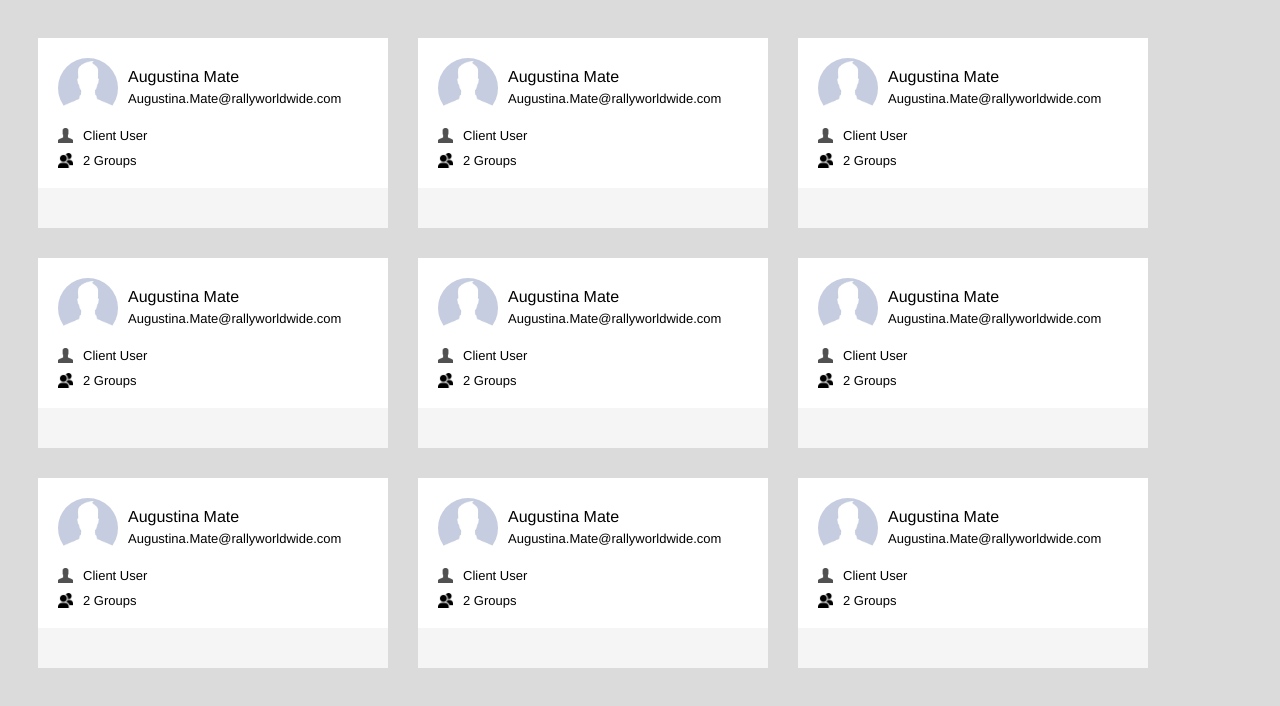
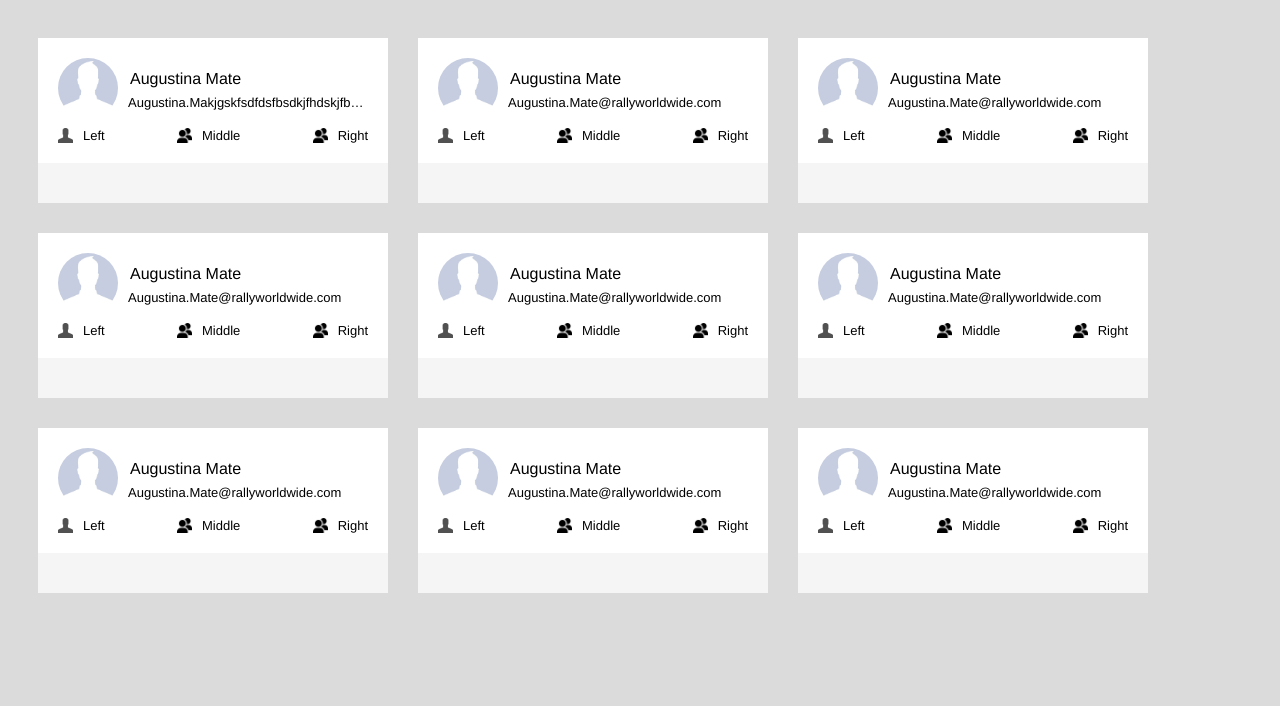
Before and after one commit to agupta93/layout, a plain HTML site: page index.html in a window 1280 px wide. Drawn offline with Linux system fonts and the light colour scheme.

Commit message:
hover, email, align

```diff
--- a/css/style.css
+++ b/css/style.css
@@ -33,9 +33,13 @@ body{
 
 .otherCardInfo{
 	clear: left;
+	display: flex;
+	justify-content: space-between;
+
 }
 
 .otherInfo{
+	display: inline-block;
 	margin-top: 10px;
 	font-family: "Helvetica Neue";
 	overflow: auto;
@@ -54,12 +58,20 @@ body{
 }
 
 .personalName{
+	border: 2px solid white;
+}
 
+.personalName:hover{
+	border-color: black;
 }
 
 .personalEmail{
 	font-size: 13px;
 	margin-top: 5px;
+	max-width: 240px;
+	overflow: hidden;
+	white-space: nowrap;									/* Need to ask this */
+	text-overflow: ellipsis;
 }
 
 .shade{
--- a/index.html
+++ b/index.html
@@ -11,20 +11,26 @@
 					<img src="assets/profile-placeholder.jpg" class="profile-img">
 					<div class="personal">
 						<div class="personalName">Augustina Mate</div>
-						<div class="personalEmail">Augustina.Mate@rallyworldwide.com</div>
+						<div class="personalEmail">Augustina.Makjgskfsdfdsfbsdkjfhdskjfbdsjkfbsdkjfhsdhte@rallyworldwide.com</div>
 					</div>
 				</div>
 				<div class="otherCardInfo">
 					<div class="otherInfo">
 						<img src="assets/user-glyph.png" class="otherCardInfoImg">
 						<div class="otherCardInfoText">
-							Client User
+							Left
 						</div>
 					</div>
 					<div class="otherInfo">
 						<img src="assets/groupuser-glyph.png" class="otherCardInfoImg">
 						<div class="otherCardInfoText">
-							2 Groups
+							Middle
+						</div>
+					</div>
+					<div class="otherInfo">
+						<img src="assets/groupuser-glyph.png" class="otherCardInfoImg">
+						<div class="otherCardInfoText">
+							Right
 						</div>
 					</div>
 				</div>
@@ -32,7 +38,6 @@
 			<div class="shade">
 			</div>
 		</div>
-
 		<div class="finalCard">
 			<div class="card">
 				<div class="personalCardInfo">
@@ -46,13 +51,19 @@
 					<div class="otherInfo">
 						<img src="assets/user-glyph.png" class="otherCardInfoImg">
 						<div class="otherCardInfoText">
-							Client User
+							Left
 						</div>
 					</div>
 					<div class="otherInfo">
 						<img src="assets/groupuser-glyph.png" class="otherCardInfoImg">
 						<div class="otherCardInfoText">
-							2 Groups
+							Middle
+						</div>
+					</div>
+					<div class="otherInfo">
+						<img src="assets/groupuser-glyph.png" class="otherCardInfoImg">
+						<div class="otherCardInfoText">
+							Right
 						</div>
 					</div>
 				</div>
@@ -60,7 +71,6 @@
 			<div class="shade">
 			</div>
 		</div>
-
 		<div class="finalCard">
 			<div class="card">
 				<div class="personalCardInfo">
@@ -74,13 +84,19 @@
 					<div class="otherInfo">
 						<img src="assets/user-glyph.png" class="otherCardInfoImg">
 						<div class="otherCardInfoText">
-							Client User
+							Left
 						</div>
 					</div>
 					<div class="otherInfo">
 						<img src="assets/groupuser-glyph.png" class="otherCardInfoImg">
 						<div class="otherCardInfoText">
-							2 Groups
+							Middle
+						</div>
+					</div>
+					<div class="otherInfo">
+						<img src="assets/groupuser-glyph.png" class="otherCardInfoImg">
+						<div class="otherCardInfoText">
+							Right
 						</div>
 					</div>
 				</div>
@@ -88,7 +104,6 @@
 			<div class="shade">
 			</div>
 		</div>
-
 		<div class="finalCard">
 			<div class="card">
 				<div class="personalCardInfo">
@@ -102,13 +117,19 @@
 					<div class="otherInfo">
 						<img src="assets/user-glyph.png" class="otherCardInfoImg">
 						<div class="otherCardInfoText">
-							Client User
+							Left
 						</div>
 					</div>
 					<div class="otherInfo">
 						<img src="assets/groupuser-glyph.png" class="otherCardInfoImg">
 						<div class="otherCardInfoText">
-							2 Groups
+							Middle
+						</div>
+					</div>
+					<div class="otherInfo">
+						<img src="assets/groupuser-glyph.png" class="otherCardInfoImg">
+						<div class="otherCardInfoText">
+							Right
 						</div>
 					</div>
 				</div>
@@ -116,7 +137,6 @@
 			<div class="shade">
 			</div>
 		</div>
-
 		<div class="finalCard">
 			<div class="card">
 				<div class="personalCardInfo">
@@ -130,13 +150,19 @@
 					<div class="otherInfo">
 						<img src="assets/user-glyph.png" class="otherCardInfoImg">
 						<div class="otherCardInfoText">
-							Client User
+							Left
 						</div>
 					</div>
 					<div class="otherInfo">
 						<img src="assets/groupuser-glyph.png" class="otherCardInfoImg">
 						<div class="otherCardInfoText">
-							2 Groups
+							Middle
+						</div>
+					</div>
+					<div class="otherInfo">
+						<img src="assets/groupuser-glyph.png" class="otherCardInfoImg">
+						<div class="otherCardInfoText">
+							Right
 						</div>
 					</div>
 				</div>
@@ -144,7 +170,6 @@
 			<div class="shade">
 			</div>
 		</div>
-
 		<div class="finalCard">
 			<div class="card">
 				<div class="personalCardInfo">
@@ -158,13 +183,19 @@
 					<div class="otherInfo">
 						<img src="assets/user-glyph.png" class="otherCardInfoImg">
 						<div class="otherCardInfoText">
-							Client User
+							Left
 						</div>
 					</div>
 					<div class="otherInfo">
 						<img src="assets/groupuser-glyph.png" class="otherCardInfoImg">
 						<div class="otherCardInfoText">
-							2 Groups
+							Middle
+						</div>
+					</div>
+					<div class="otherInfo">
+						<img src="assets/groupuser-glyph.png" class="otherCardInfoImg">
+						<div class="otherCardInfoText">
+							Right
 						</div>
 					</div>
 				</div>
@@ -172,7 +203,6 @@
 			<div class="shade">
 			</div>
 		</div>
-
 		<div class="finalCard">
 			<div class="card">
 				<div class="personalCardInfo">
@@ -186,13 +216,19 @@
 					<div class="otherInfo">
 						<img src="assets/user-glyph.png" class="otherCardInfoImg">
 						<div class="otherCardInfoText">
-							Client User
+							Left
 						</div>
 					</div>
 					<div class="otherInfo">
 						<img src="assets/groupuser-glyph.png" class="otherCardInfoImg">
 						<div class="otherCardInfoText">
-							2 Groups
+							Middle
+						</div>
+					</div>
+					<div class="otherInfo">
+						<img src="assets/groupuser-glyph.png" class="otherCardInfoImg">
+						<div class="otherCardInfoText">
+							Right
 						</div>
 					</div>
 				</div>
@@ -200,7 +236,6 @@
 			<div class="shade">
 			</div>
 		</div>
-
 		<div class="finalCard">
 			<div class="card">
 				<div class="personalCardInfo">
@@ -214,13 +249,19 @@
 					<div class="otherInfo">
 						<img src="assets/user-glyph.png" class="otherCardInfoImg">
 						<div class="otherCardInfoText">
-							Client User
+							Left
 						</div>
 					</div>
 					<div class="otherInfo">
 						<img src="assets/groupuser-glyph.png" class="otherCardInfoImg">
 						<div class="otherCardInfoText">
-							2 Groups
+							Middle
+						</div>
+					</div>
+					<div class="otherInfo">
+						<img src="assets/groupuser-glyph.png" class="otherCardInfoImg">
+						<div class="otherCardInfoText">
+							Right
 						</div>
 					</div>
 				</div>
@@ -228,7 +269,6 @@
 			<div class="shade">
 			</div>
 		</div>
-
 		<div class="finalCard">
 			<div class="card">
 				<div class="personalCardInfo">
@@ -242,13 +282,19 @@
 					<div class="otherInfo">
 						<img src="assets/user-glyph.png" class="otherCardInfoImg">
 						<div class="otherCardInfoText">
-							Client User
+							Left
 						</div>
 					</div>
 					<div class="otherInfo">
 						<img src="assets/groupuser-glyph.png" class="otherCardInfoImg">
 						<div class="otherCardInfoText">
-							2 Groups
+							Middle
+						</div>
+					</div>
+					<div class="otherInfo">
+						<img src="assets/groupuser-glyph.png" class="otherCardInfoImg">
+						<div class="otherCardInfoText">
+							Right
 						</div>
 					</div>
 				</div>
@@ -257,5 +303,7 @@
 			</div>
 		</div>
 
+
+
 	</body>
 </html>
```
